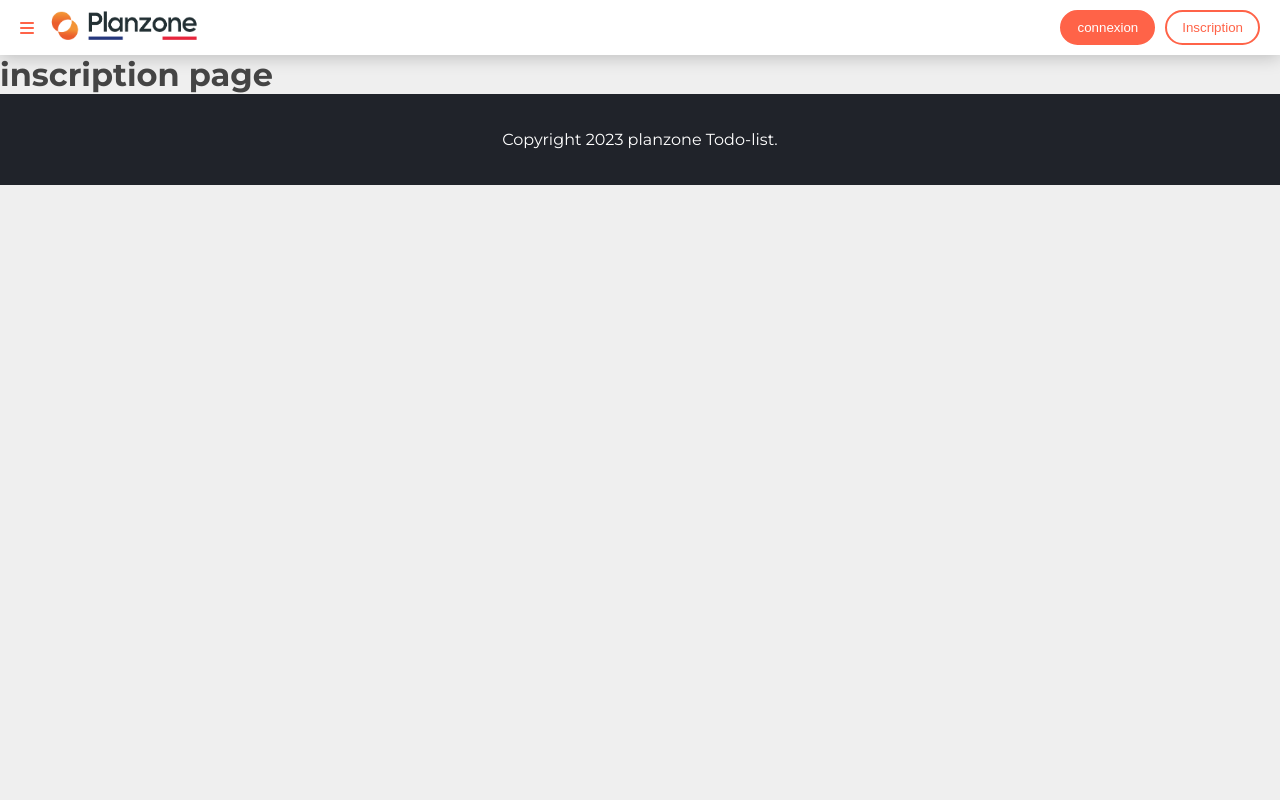
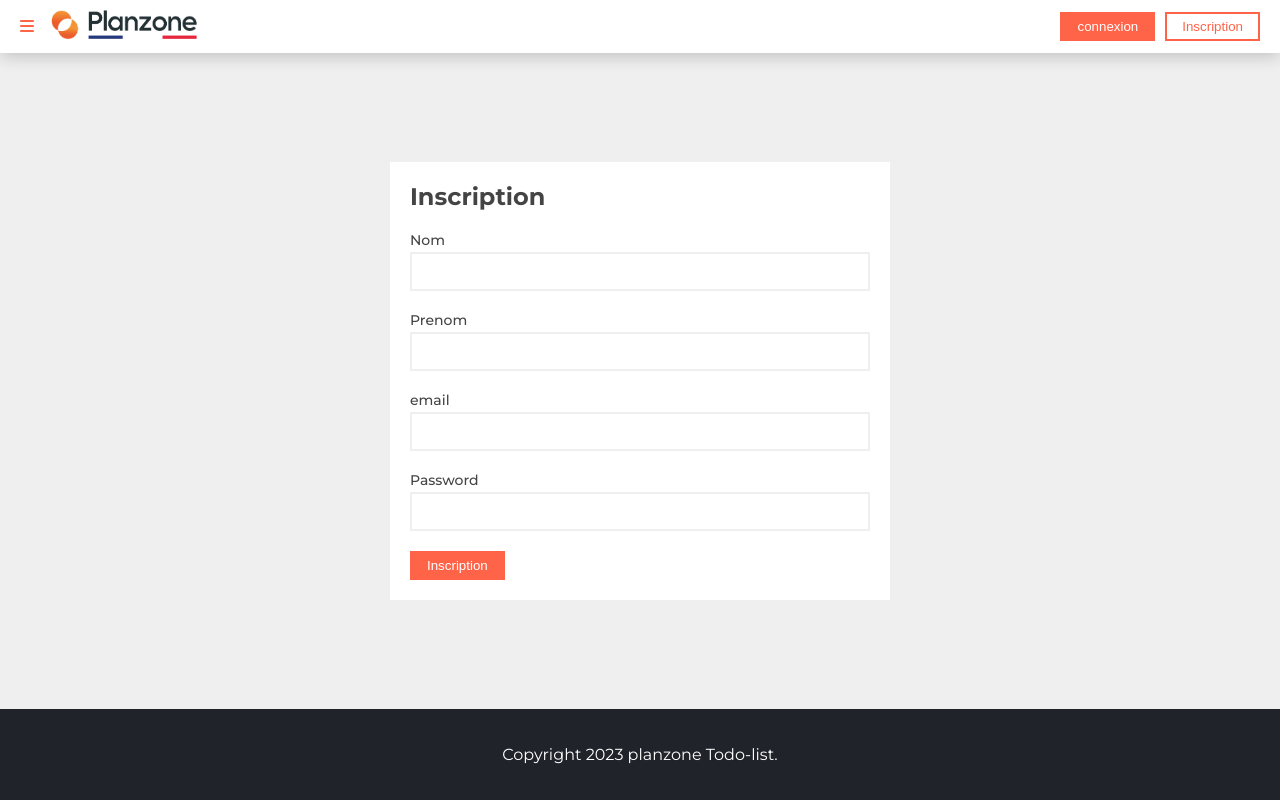
Before and after one commit to Talatizi-kamel/Todo-List, a React (Create React App) app in the folder frontend/: page /signup in a window 1280 px wide. Built offline with nearby package versions, Linux system fonts and the light colour scheme.

Commit message:
Mise en place du formulaire d inscription

```diff
--- a/frontend/src/assets/styles/_themes.scss
+++ b/frontend/src/assets/styles/_themes.scss
@@ -1,12 +1,13 @@
 .btn {
-  padding: 8px 15px;
-  border-radius: 20px;
+  padding: 5px 15px;
+  border-radius: var(--border-radius);
   cursor: pointer;
   transition: 0.2s opacity;
   &:hover {
     opacity: 0.8;
   }
 }
+
 .btn-primary {
   background-color: var(--primary);
   color: white;
@@ -14,12 +15,35 @@
 }
 
 .btn-reverse-primary {
+  border: 2px solid var(--primary);
+  color: var(--primary);
   background-color: white;
-  color: var(--primary);
-  border: 2px solid var(--primary);
 }
 
 .card {
-  border-radius: 20px;
+  border-radius: var(--border-radius);
   background-color: white;
 }
+
+.text-primary {
+  color: var(--primary);
+}
+
+label {
+  font-size: 14px;
+  font-weight: 500;
+  margin-bottom: 3px;
+}
+
+input {
+  padding: 10px 15px;
+  border: 2px solid var(--gray-2);
+  border-radius: var(--border-radius);
+}
+
+.form-error {
+  margin: 0;
+  color: var(--red-1);
+  font-weight: 500;
+  font-size: 12px;
+}
--- a/frontend/src/components/Header.js
+++ b/frontend/src/components/Header.js
@@ -4,7 +4,7 @@ import { NavLink } from "react-router-dom";
 function Header() {
   return (
     <header className={`${styles.header} d-flex flex-row align-items-center`}>
-      <i class="fa-solid fa-bars mr-15"></i>
+      <i className="fa-solid fa-bars mr-15"></i>
       <div className="flex-fill">
         <NavLink to="/">
           {" "}
--- /dev/null
+++ b/frontend/src/components/Signup.module.scss
@@ -0,0 +1,4 @@
+.form {
+  max-width: 500px;
+  flex: 1 1 auto;
+}
--- a/frontend/src/components/signup.js
+++ b/frontend/src/components/signup.js
@@ -1,5 +1,86 @@
+import styles from "./Signup.module.scss";
+import { useForm } from "react-hook-form";
+import * as yup from "yup";
+import { yupResolver } from "@hookform/resolvers/yup";
 function Signup() {
-  return <h1>inscription page</h1>;
+  const validationSchema = yup.object({
+    name: yup
+      .string()
+      .required("il faut préciser votre nom")
+      .min(2, "Un vrai nom"),
+    email: yup
+      .string()
+      .email("Email invalide")
+      .required("Vous devez renseigner un Email"),
+    password: yup
+      .string()
+      .required("Mot de passe obligatoire")
+      .min(8, "Mot de passe trop court"),
+    prenom: yup
+      .string()
+      .required("il faut préciser votre prenom")
+      .min(2, "Un vrai prenom"),
+  });
+
+  const initialValues = {
+    name: "",
+    email: "",
+    password: "",
+  };
+  const {
+    handleSubmit,
+    register,
+    formState: { errors },
+  } = useForm({
+    initialValues,
+    resolver: yupResolver(validationSchema),
+  });
+  const submit = handleSubmit((credentials) => {
+    console.log(credentials);
+  });
+
+  return (
+    <div className="flex-fill d-flex align-items-center justify-content-center">
+      <form
+        onSubmit={submit}
+        className={`${styles.form} d-flex flex-column card p-20`}
+      >
+        <h2 className="mb-20">Inscription</h2>
+        <div className="mb-20 d-flex flex-column">
+          <label htmlFor="name">Nom</label>
+          <input type="text" name="name" {...register("name")}></input>
+          {errors.name && <p className="form-error">{errors.name.message}</p>}
+        </div>
+        <div className="mb-20 d-flex flex-column">
+          <label htmlFor="name">Prenom</label>
+          <input type="text" name="prenom" {...register("prenom")}></input>
+          {errors.prenom && (
+            <p className="form-error">{errors.prenom.message}</p>
+          )}
+        </div>
+        <div className="mb-20 d-flex flex-column">
+          <label htmlFor="email">email</label>
+          <input type="text" name="email" {...register("email")}></input>
+          {errors.email && <p className="form-error">{errors.email.message}</p>}
+        </div>
+        <div className="mb-20 d-flex flex-column">
+          <label htmlFor="name">Password</label>
+          <input
+            type="password"
+            name="napassword"
+            {...register("password")}
+          ></input>
+          {errors.password && (
+            <p className="form-error">{errors.password.message}</p>
+          )}
+        </div>
+        <div>
+          <button className="btn btn-primary">Inscription</button>
+        </div>
+        {errors.email && <p className="form-error">{errors.generic.message}</p>}
+      </form>
+    </div>
+  );
 }
 
 export default Signup;
```
